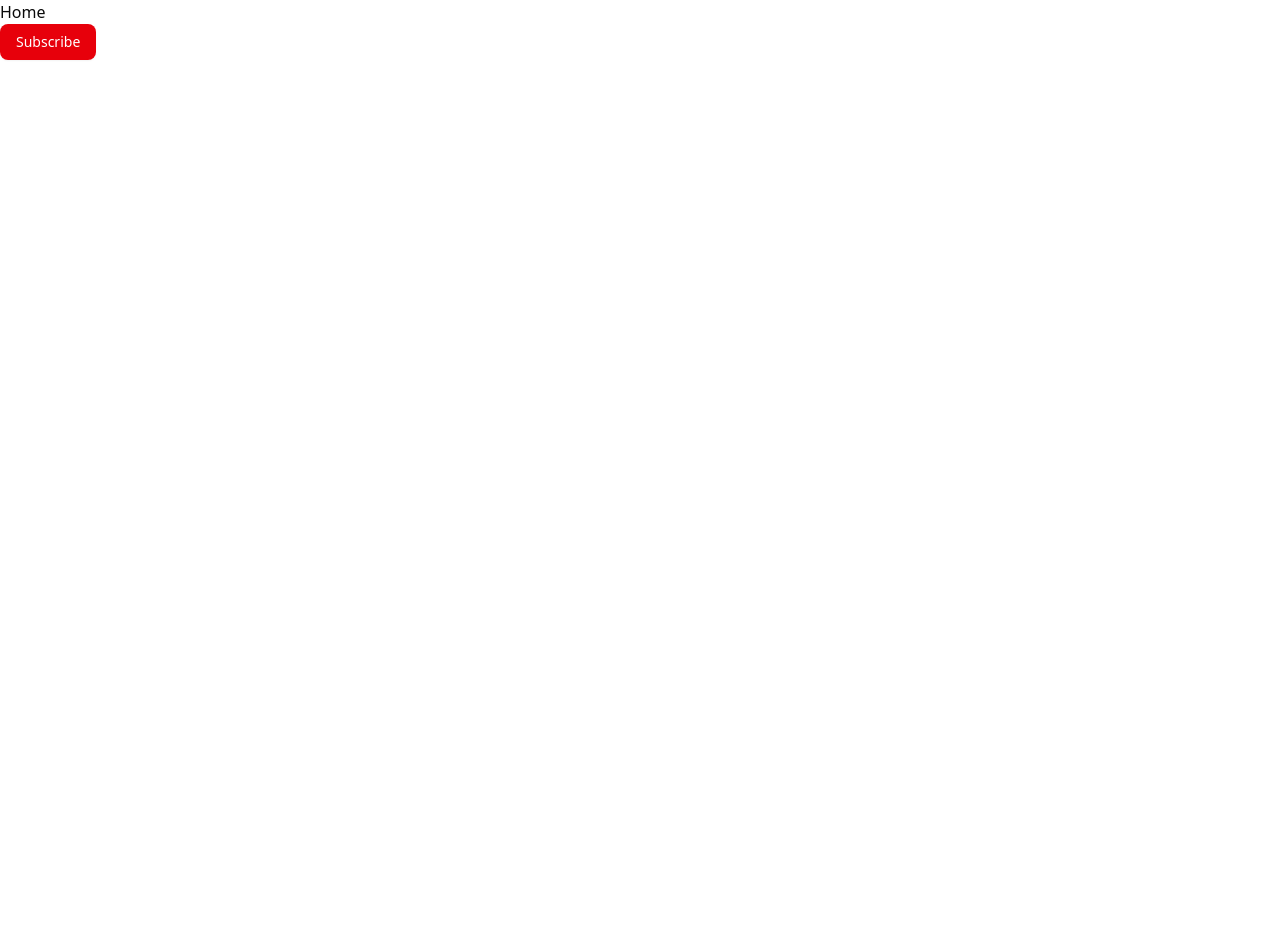
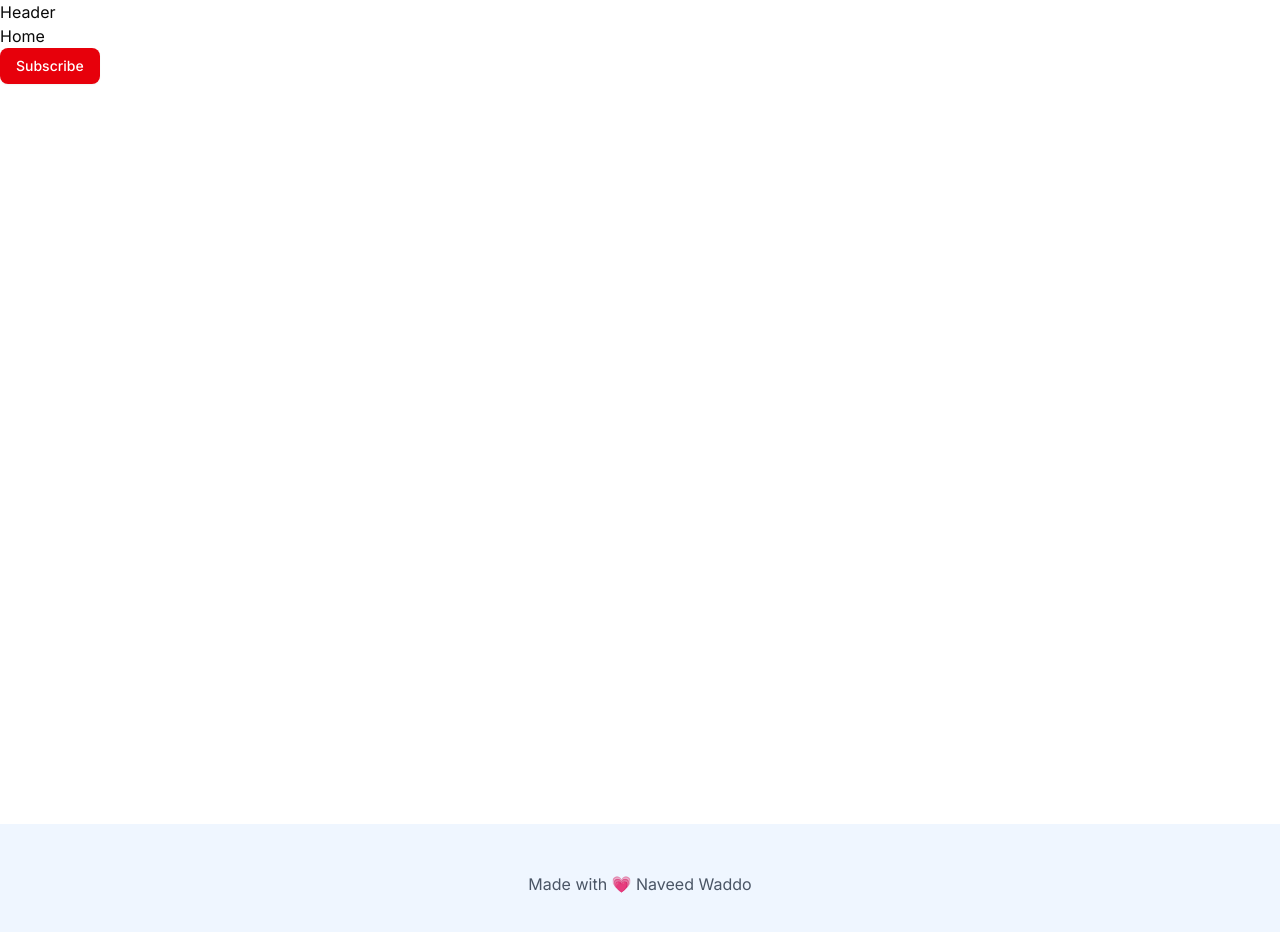
Before and after one commit to NaveedWaddo/vehiql, a Next.js app: page / in a window 1280 px wide. Shown: the top 932 px of the page. Before the commit the page ends 800 px from the top, so only its background shows below. Built offline with nearby package versions, Linux system fonts and the light colour scheme.

Commit message:
create App layout

```diff
--- a/app/layout.js
+++ b/app/layout.js
@@ -1,28 +1,29 @@
-import { Geist, Geist_Mono } from "next/font/google";
+import { Geist, Geist_Mono, Inter } from "next/font/google";
 import "./globals.css";
+import Header from "@/components/header";
 
-const geistSans = Geist({
-  variable: "--font-geist-sans",
-  subsets: ["latin"],
-});
-
-const geistMono = Geist_Mono({
-  variable: "--font-geist-mono",
-  subsets: ["latin"],
-});
+const inter = Inter({ subsets: ["latin"] });
 
 export const metadata = {
-  title: "Create Next App",
-  description: "Generated by create next app",
+  title: "Vehiql",
+  description: "Find your dream Car",
 };
 
 export default function RootLayout({ children }) {
   return (
     <html lang="en">
-      <body
-        className={`${geistSans.variable} ${geistMono.variable} antialiased`}
-      >
-        {children}
+      <body className={`${inter.className}`}>
+        <Header />
+
+        <main className="min-h-screen">{children}</main>
+
+        <footer className="bg-blue-50 py-12">
+          <div>
+            <p className="container mx-auto px-4 text-center text-gray-600">
+              Made with 💗 Naveed Waddo
+            </p>
+          </div>
+        </footer>
       </body>
     </html>
   );
--- /dev/null
+++ b/components/header.jsx
@@ -0,0 +1,7 @@
+import React from "react";
+
+const Header = () => {
+  return <div>Header</div>;
+};
+
+export default Header;
```
